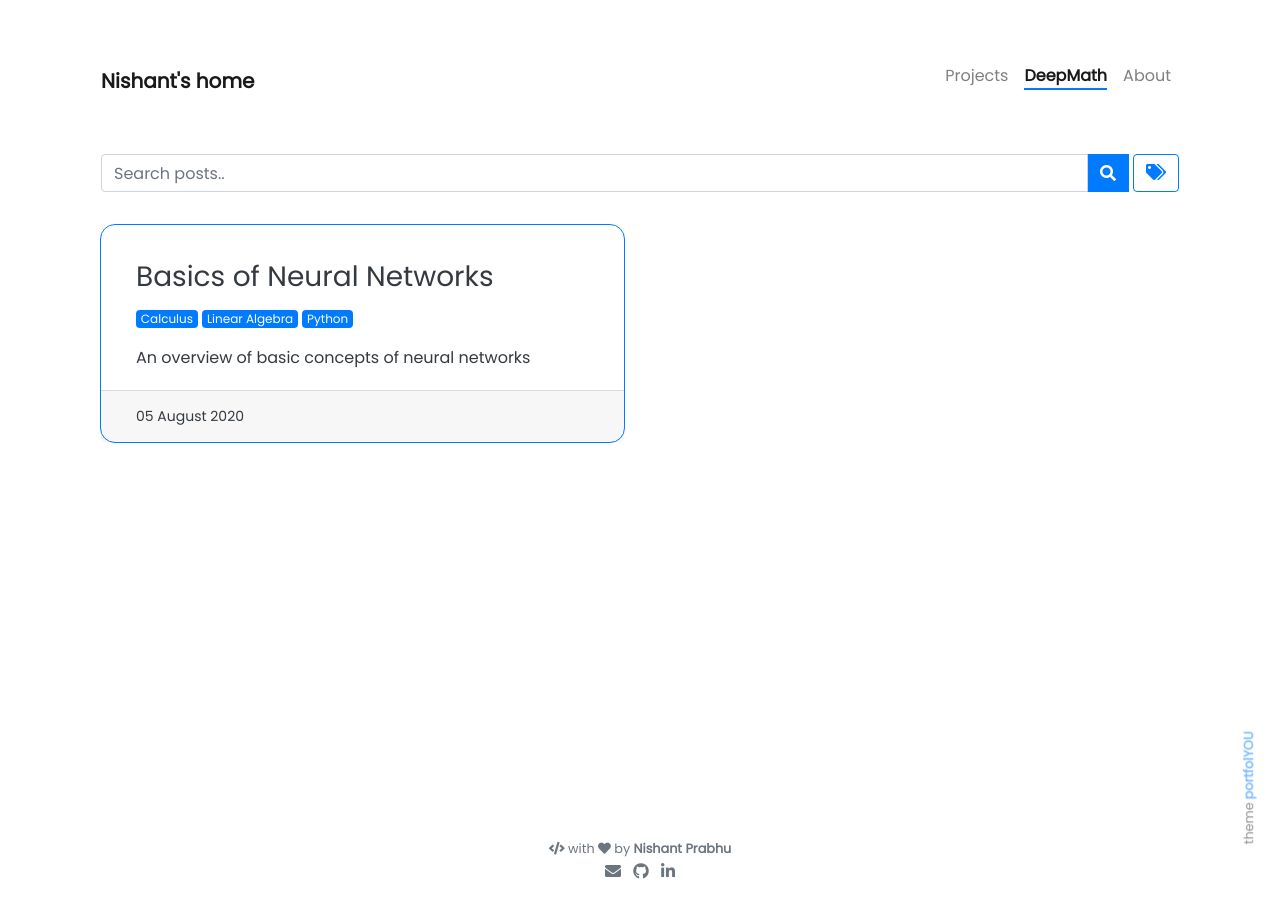
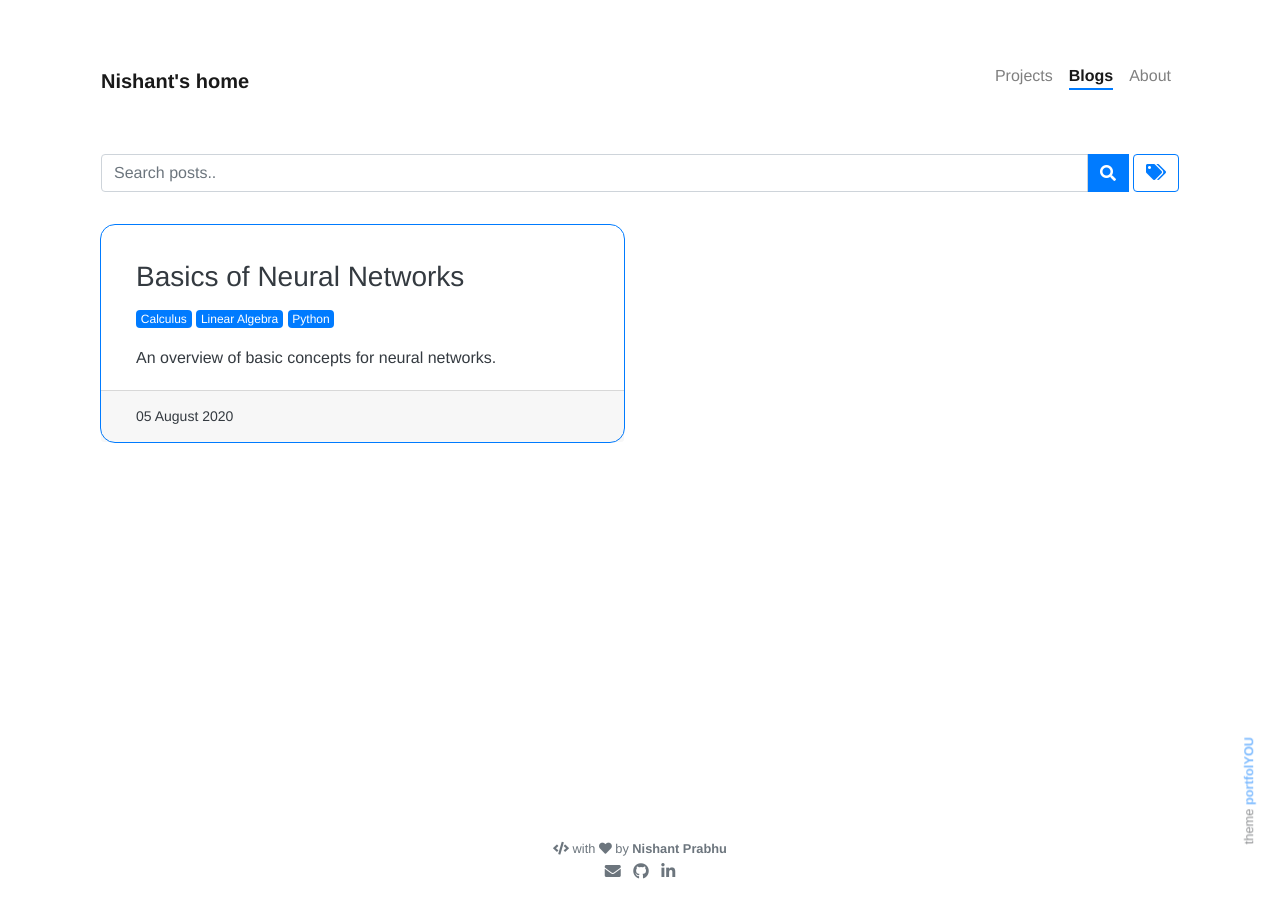
Before and after one commit to NishantPrabhu/nishantprabhu.github.io, a Jekyll site: the page built from pages/blog.html, in a window 1280 px wide. Built offline with Jekyll 4.4.1, drawn with Linux system fonts in a browser that asks for light colours; nearby versions of some CDN libraries; comment, search, counter and statistics services are not loaded.

Commit message:
some changes I don't remember

```diff
--- a/_posts/2020-08-05-basic-of-neural-networks.md
+++ b/_posts/2020-08-05-basic-of-neural-networks.md
@@ -3,7 +3,7 @@ title: Basics of Neural Networks
 tags: [Calculus, Linear Algebra, Python]
 style: border
 color: primary
-description: An overview of basic concepts of neural networks
+description: An overview of basic concepts for neural networks.
 ---
 
 In this post, I'll provide an introduction to neural networks, including their architecture and how they learn functions to map input and output spaces. Here is a brief summary of this post.
--- a/_sass/_blog.scss
+++ b/_sass/_blog.scss
@@ -142,3 +142,7 @@
     }
   }
 }
+
+body {
+  font-family: Helvetica, sans-serif;
+}
--- a/pages/blog.html
+++ b/pages/blog.html
@@ -1,8 +1,8 @@
 ---
 layout: default
-title: DeepMath
+title: Blogs
 weight: 2
-permalink: /deepmath/
+permalink: /blogs/
 ---
 
 {% include blog/search.html %}
```
Also changed, not shown: 1 other file.
